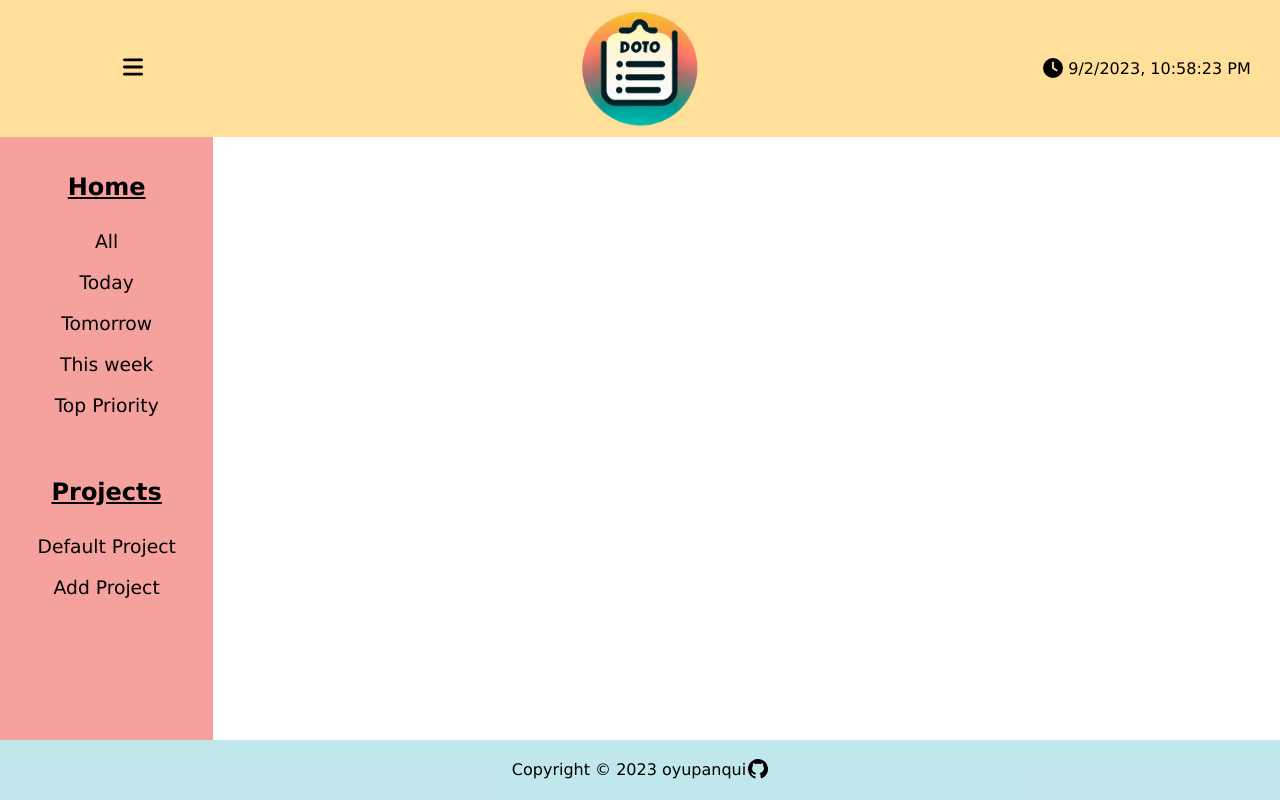
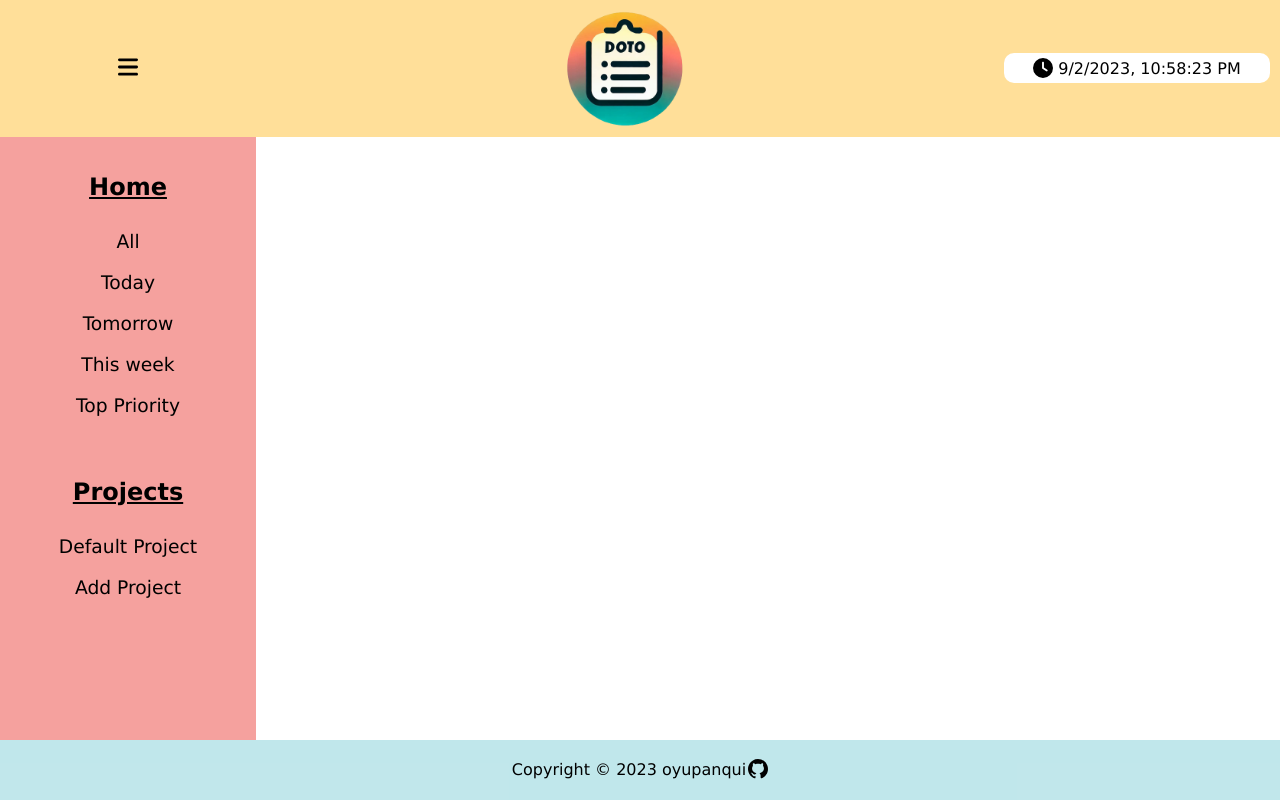
Before and after one commit to oyupanqui/TOP-Todo-List, a plain HTML site: page index.html in a window 1280 px wide. Drawn offline with Linux system fonts and the light colour scheme.

Commit message:
updated css for content

```diff
--- a/styles.css
+++ b/styles.css
@@ -30,7 +30,6 @@ header {
     align-items: center;
     justify-content: center;
     width: 20%;
-    padding: 5px;
 }
 
 #menu-svg {
@@ -56,8 +55,11 @@ header {
     flex-direction: row;
     justify-content: center;
     align-items: center;
+    margin: 10px;
     gap: 5px;
     padding: 5px;
+    background-color: white;
+    border-radius: 10px;
 }
 
 #clock {
@@ -123,7 +125,12 @@ h3 {
 }
 
 content {
-    width: 100%;
+    display: flex;
+    flex: 1;
+    flex-direction: column;
+    min-width: 80%;
+    padding: 10px;
+    box-sizing: border-box;
 }
 
 footer {
```
